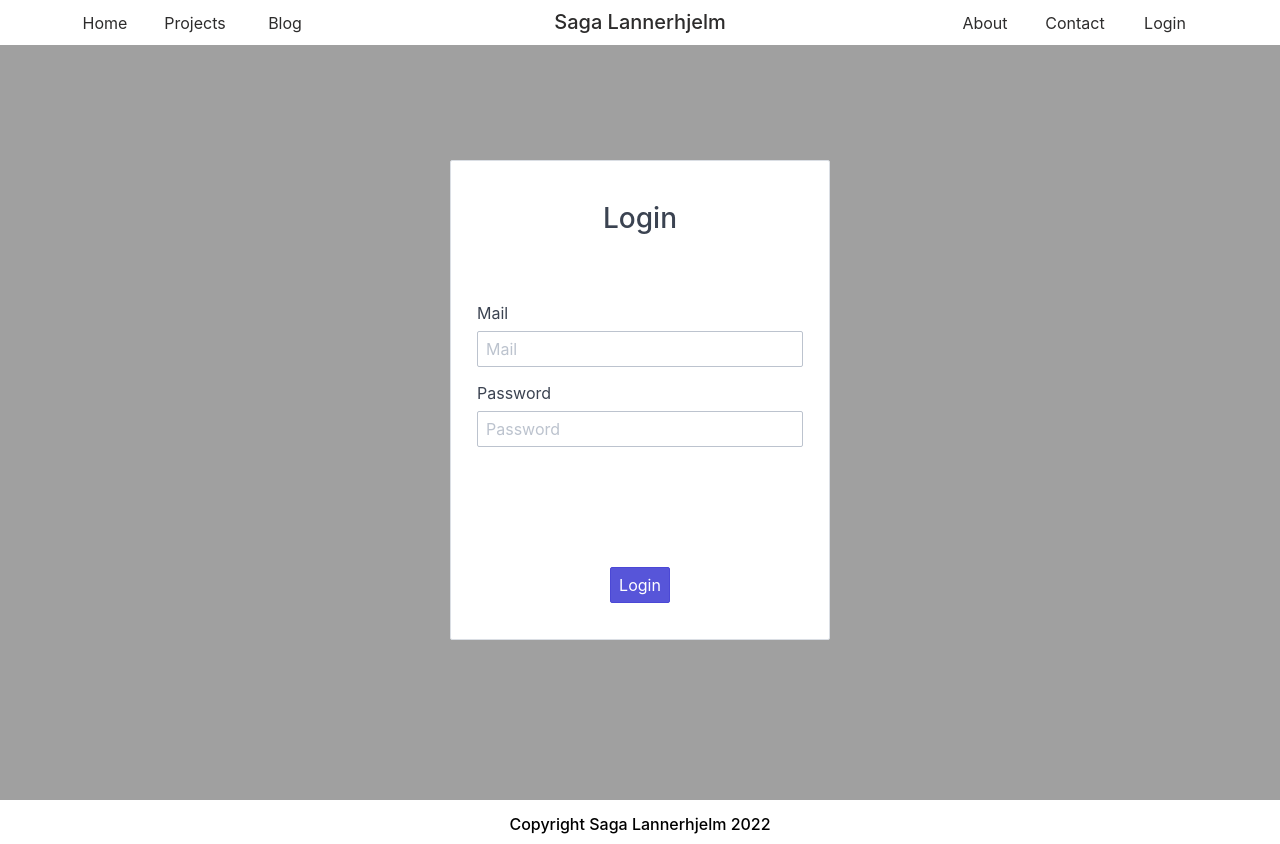
After one commit to SagaLannerhjelm/sagalannerhjelm-portfolio, a Node server app: page /login in a window 1280 px wide. The commit adds this page. Run offline with Node 20, Linux system fonts and the light colour scheme; some libraries are stand-ins or nearby versions.

Commit message:
Start of about, contact, and login page

```diff
--- a/app.js
+++ b/app.js
@@ -47,4 +47,8 @@ app.get("/contact", function (request, response) {
   response.render("contact.hbs");
 });
 
+app.get("/login", function (request, response) {
+  response.render("login.hbs");
+});
+
 app.listen(8080);
--- /dev/null
+++ b/public/about_contact_login.css
@@ -0,0 +1,86 @@
+.about-container {
+  display: grid;
+  grid-template-columns: 1fr 1fr;
+  /* flex-direction: row; */
+  column-gap: 8%;
+  margin-left: auto;
+  margin-right: auto;
+  height: 94vh;
+  padding-top: 60px;
+  max-width: 65%;
+  margin-bottom: 80px;
+  align-items: center;
+}
+
+/* .img-container {
+  width: 400px;
+  height: 550px;
+  border: 1px solid rgb(125, 125, 125);
+  display: flex;
+} */
+
+.about-text {
+  padding-top: 30px;
+}
+
+.interests-title {
+  text-align: center;
+  margin-bottom: 30px;
+}
+
+.interest-illustration {
+  width: 90%;
+  margin-left: auto;
+  margin-right: auto;
+}
+
+/* Contact page */
+
+.contact-container {
+  display: grid;
+  grid-template-columns: 30% 1fr;
+  padding-top: 5%;
+  /* margin-left: 5%;
+  width: 350px;
+  margin-bottom: 32vh; */
+  align-items: center;
+  max-width: 80%;
+  margin-right: auto;
+  margin-left: auto;
+  height: 94vh;
+}
+
+.box {
+  width: 100%;
+  height: 80%;
+}
+
+/* Login page */
+
+.login-page {
+  background-color: rgb(160, 160, 160);
+  height: 100vh;
+  display: flex;
+  align-items: center;
+  justify-content: center;
+}
+
+.login-container {
+  display: flex;
+  width: 380px;
+  height: 60%;
+}
+
+.login-margin {
+  margin-top: 40px;
+  margin-left: 10px;
+  margin-right: 10px;
+}
+
+.login-button {
+  margin-top: 120px;
+}
+
+.login-title {
+  margin-top: 20px;
+}
--- a/public/main.css
+++ b/public/main.css
@@ -5,15 +5,13 @@
 
 body {
   background-color: #ffffff;
-  /* background-image: linear-gradient(
-    180deg,
-    rgb(253, 140, 212),
-    rgb(118, 208, 208),
-    rgb(118, 28, 106)
+  /* background: linear-gradient(
+    90deg,
+    rgba(122, 201, 236, 1) 0%,
+    rgba(102, 137, 224, 1) 37%,
+    rgba(238, 157, 250, 1) 100%
   ); */
   min-height: 100vh;
-  font-family: "Lucida Sans", "Lucida Sans Regular", "Lucida Grande",
-    "Lucida Sans Unicode", Geneva, Verdana, sans-serif;
 }
 
 /* Style of the navigation bar */
@@ -49,8 +47,10 @@ nav h1 {
   text-align: center;
   color: rgb(45, 44, 44);
   font-size: 15pt;
-  /* display: flex;
-  justify-self: center; */
+}
+
+.logga {
+  margin-top: 8px;
 }
 
 nav a {
@@ -87,8 +87,14 @@ nav a:hover {
   color: black;
 }
 
-@media screen and (max-width: 880px) {
-  body {
-    background-color: aqua;
+@media screen and (max-width: 840px) {
+  .logga {
+    padding-top: 10px;
+  }
+  .nav-content {
+    grid-template-columns: 1fr 1fr 1fr 1fr 1fr 1fr;
+    margin-left: auto;
+    margin-right: auto;
+    justify-items: center;
   }
 }
--- a/public/projects.css
+++ b/public/projects.css
@@ -10,7 +10,7 @@
 
 .project-section {
   display: grid;
-  justify-content: center;
+  justify-items: center;
   align-content: center;
   padding-top: 0px;
   font-weight: normal;
@@ -26,16 +26,21 @@
   margin-right: auto;
 }
 
+.chip-container {
+  color: #2d2d2d;
+}
+
 .project-grid-container {
   display: flex;
   justify-content: center;
-  max-width: 100%;
+  max-width: 80%;
+  margin-left: auto;
+  margin-right: auto;
   margin-top: 40px;
 }
 
 .project-grid {
   display: grid;
-  max-width: 80%;
   grid-template-columns: 1fr 1fr;
   grid-gap: 20px;
 }
--- a/views/layouts/main.hbs
+++ b/views/layouts/main.hbs
@@ -3,18 +3,20 @@
     <meta charset="UTF-8" />
     <meta http-equiv="X-UA-Compatible" content="IE=edge" />
     <meta name="viewport" content="width=device-width, initial-scale=1.0" />
-    <link rel="stylesheet" href="/main.css" />
-    <link rel="stylesheet" href="/projects.css" />
-    <link rel="stylesheet" href="/project-detail.css" />
-    <link rel="stylesheet" href="/blog.css" />
     <link
       rel="stylesheet"
       href="https://unpkg.com/spectre.css/dist/spectre.min.css"
     />
+    <link rel="stylesheet" href="/main.css" />
+    <link rel="stylesheet" href="/projects.css" />
+    <link rel="stylesheet" href="/project-detail.css" />
+    <link rel="stylesheet" href="/about_contact_login.css" />
+    <link rel="stylesheet" href="/blog.css" />
+
     <title>Saga Lannerhjelm</title>
   </head>
   <body>
-    <nav>
+    <nav class="hide-md">
       <div class="nav-content">
         <span class="nav-links left">
           <a href="/">Home</a>
@@ -22,11 +24,24 @@
           <a href="/blog">Blog</a>
         </span>
         <h1 class="logga">Saga Lannerhjelm</h1>
-        <span class="nav-links right">
+        <span class="nav-links">
           <a href="/about">About</a>
           <a href="/contact">Contact</a>
-          <a href="">Login</a>
+          <a href="/login">Login</a>
         </span>
+      </div>
+
+    </nav>
+
+    <nav class="show-md">
+      <h1 class="logga">Saga Lannerhjelm</h1>
+      <div class="nav-content">
+        <a href="/">Home</a>
+        <a href="/#projects">Projects</a>
+        <a href="/blog">Blog</a>
+        <a href="/about">About</a>
+        <a href="/contact">Contact</a>
+        <a href="/login">Login</a>
       </div>
 
     </nav>
--- /dev/null
+++ b/views/login.hbs
@@ -0,0 +1,28 @@
+<div class="login-page">
+  <div class="card login-container p-centered">
+    <div class="card-header p-centered">
+      <div class="card-title h3 login-title">Login</div>
+    </div>
+    <div class="card-body login-margin">
+      <div class="form-group">
+        <label class="form-label" for="input-example-1">Mail</label>
+        <input
+          class="form-input"
+          type="text"
+          id="input-example-1"
+          placeholder="Mail"
+        />
+      </div>
+      <div class="form-group">
+        <label class="form-label" for="input-example-1">Password</label>
+        <input
+          class="form-input"
+          type="text"
+          id="input-example-1"
+          placeholder="Password"
+        />
+      </div>
+      <button class="btn btn-primary p-centered login-button">Login</button>
+    </div>
+  </div>
+</div>
```
Also changed, not shown: views/about.hbs (added, +19 -0 lines), views/contact.hbs (+22 -0 lines), views/projects.hbs (+7 -1 lines), public/about.css (deleted), public/selfie_saga.png (added).
